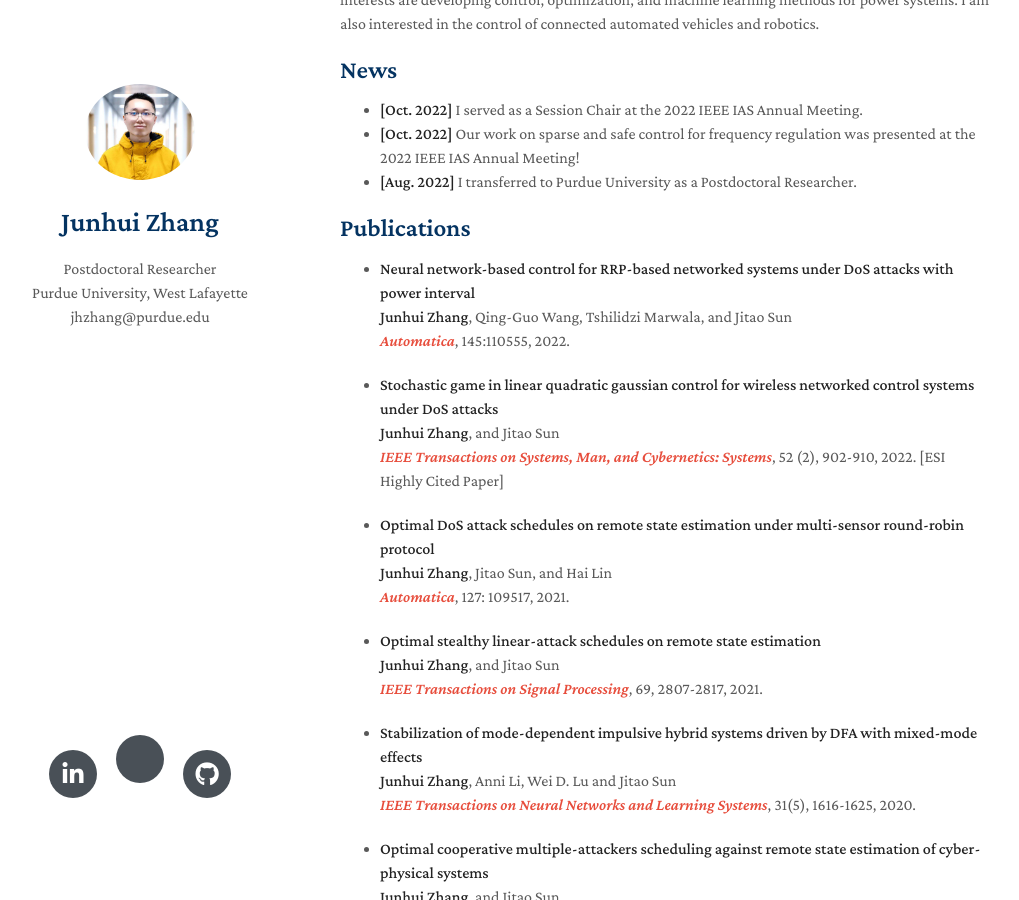
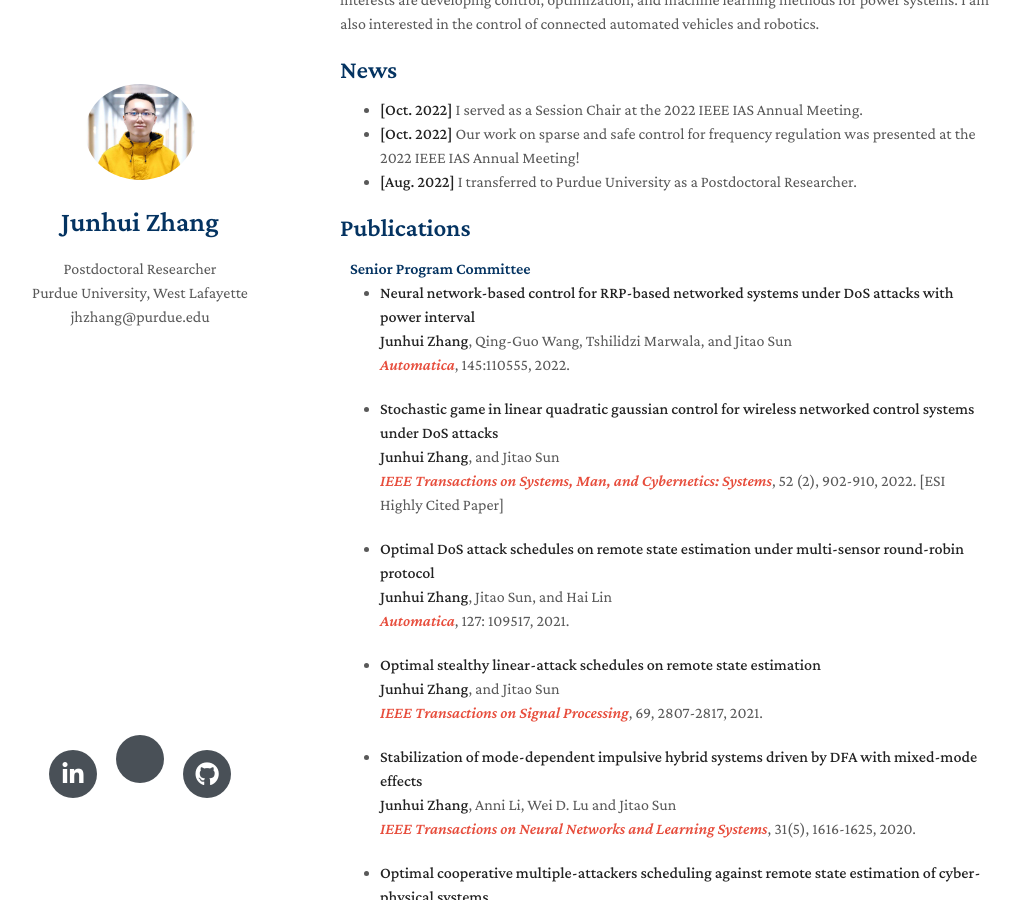
Before and after one commit to MrJUNHUIZHANG/Homepage, a Jekyll site: the page built from index.md, in a window 1280 px wide and 900 px high, scrolled down 333 px. Shown: the whole window, without its empty margins (130-1149 px from the left). Built offline with Jekyll 4.4.1, drawn with Linux system fonts in a browser that asks for light colours; nearby versions of some CDN libraries; a style sheet for code colours, icons or effects is not loaded; our own code applies the rules of GitHub Pages for plain Markdown files.

Commit message:
Update index.md

```diff
--- a/index.md
+++ b/index.md
@@ -15,7 +15,7 @@ I have six years of research experience in the control and optimization fields.
 - **[Aug. 2022]** I transferred to Purdue University as a Postdoctoral Researcher.
 
 ## Publications
-
+<h4 style="margin:0 10px 0;">Senior Program Committee</h4>
 - **Neural network-based control for RRP-based networked systems under DoS attacks with power interval**
   <br>
   **Junhui Zhang**, Qing-Guo Wang, Tshilidzi Marwala, and Jitao Sun
```
